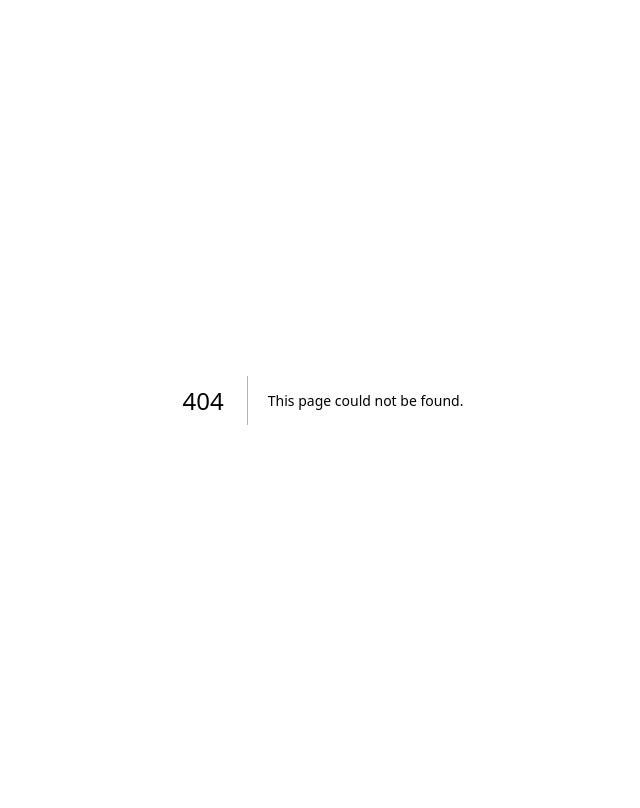
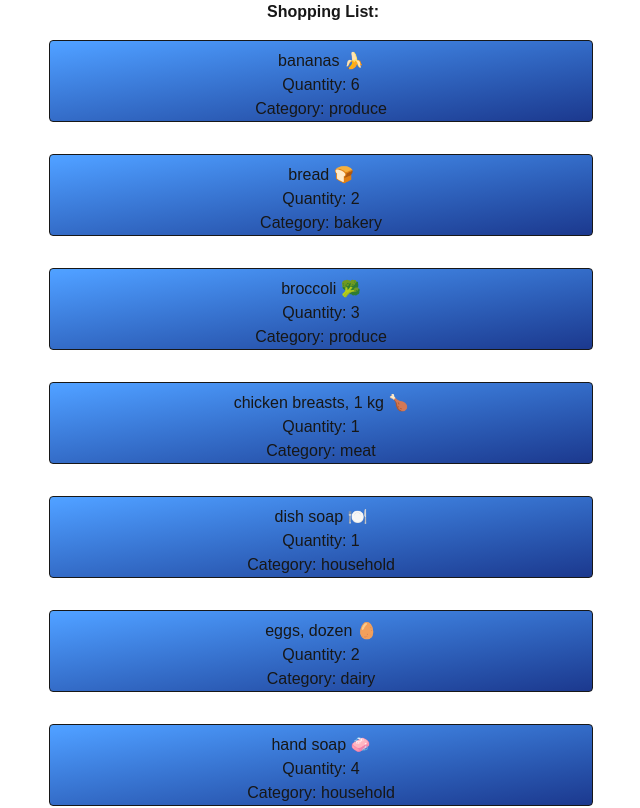
Before and after one commit to Spencermull/cprg306-assignments, a Next.js app: page /week-8 in a window 1280 px wide. Before the commit this address had no page. Shown: the top 808 px of the page, without its empty margins (317-957 px from the left). Built offline with nearby package versions, Linux system fonts and the light colour scheme.

Commit message:
partial assignment implementation

```diff
--- /dev/null
+++ b/app/week-8/item-list.js
@@ -0,0 +1,33 @@
+"use client";
+
+import Item from "./item";
+import { useState } from "react";
+
+
+export default function ItemList({ items }) {
+  const [sortBy, setSortBy] = useState("name");
+
+  const sortingItems = [...items].sort((a, b) => {
+    if (sortBy === "name") {
+      return (a.name > b.name) - (a.name < b.name);
+    } else if (sortBy === "category") {
+      return (a.category > b.category) - (a.category < b.category);
+    }
+    return 0;
+  });
+
+  return (
+    <main className = "mr-1">
+      {sortingItems.map((item) => (
+        <Item key={item.id || item.name} {...item} />
+      ))}
+      Select: Sort type
+      <button type="button" onClick={() => setSortBy("name")} className="px-4 py-2 mr-1 bg-blue-500 text-white rounded hover:bg-blue-600">
+        name
+      </button>
+      <button type="button" onClick={() => setSortBy("category")} className="px-4 py-2 bg-blue-500 text-white rounded hover:bg-blue-600">
+        category
+      </button>
+    </main>
+  );
+}
--- /dev/null
+++ b/app/week-8/item.js
@@ -0,0 +1,16 @@
+
+
+
+export default function Item({ name, quantity, category }) {
+  return (
+    <main className="p-4 max-w-xl mx-auto">
+      <ul>
+        <li className = "border pt-2 rounded font-medium bg-gradient-to-br from-blue-400 to-blue-900">
+          <h3>{name}</h3>
+          <p> Quantity: {quantity}</p>
+          <p> Category: {category}</p>
+        </li>
+      </ul>
+    </main>
+  );
+}
--- /dev/null
+++ b/app/week-8/items.json
@@ -0,0 +1,74 @@
+[
+  {
+    "id": "1h2GJKH12gkHG31h1H",
+    "name": "milk, 4 L 🥛",
+    "quantity": 1,
+    "category": "dairy"
+  },
+  {
+    "id": "2KJH3k2j3H1k2J3K1H",
+    "name": "bread 🍞",
+    "quantity": 2,
+    "category": "bakery"
+  },
+  {
+    "id": "3h2KJH3k2j3H1k2J3",
+    "name": "eggs, dozen 🥚",
+    "quantity": 2,
+    "category": "dairy"
+  },
+  {
+    "id": "4k2J3K1H2GJKH12gk",
+    "name": "bananas 🍌",
+    "quantity": 6,
+    "category": "produce"
+  },
+  {
+    "id": "5H1h1H2KJH3k2j3H",
+    "name": "broccoli 🥦",
+    "quantity": 3,
+    "category": "produce"
+  },
+  {
+    "id": "6H1k2J3K1H2GJKH1",
+    "name": "chicken breasts, 1 kg 🍗",
+    "quantity": 1,
+    "category": "meat"
+  },
+  {
+    "id": "7gkHG31h1H2KJH3k",
+    "name": "pasta sauce 🍝",
+    "quantity": 3,
+    "category": "canned goods"
+  },
+  {
+    "id": "8j3H1k2J3K1H2GJK",
+    "name": "spaghetti, 454 g 🍝",
+    "quantity": 2,
+    "category": "dry goods"
+  },
+  {
+    "id": "9H12gkHG31h1H2KJ",
+    "name": "toilet paper, 12 pack 🧻",
+    "quantity": 1,
+    "category": "household"
+  },
+  {
+    "id": "10H3k2j3H1k2J3K1",
+    "name": "paper towels, 6 pack",
+    "quantity": 1,
+    "category": "household"
+  },
+  {
+    "id": "11k2J3K1H2GJKH12",
+    "name": "dish soap 🍽️",
+    "quantity": 1,
+    "category": "household"
+  },
+  {
+    "id": "12GJKH12gkHG31h1",
+    "name": "hand soap 🧼",
+    "quantity": 4,
+    "category": "household"
+  }
+]
--- /dev/null
+++ b/app/week-8/meal-ideas.js
@@ -0,0 +1,50 @@
+"use client"
+import { useState, useEffect } from "react"
+
+
+
+
+export default function MealIdeas({ingredient}){
+
+    const [meals,setMeals] = useState([]);
+
+    useEffect(() => {
+        if([ingredient]){
+            loadMealIdeas();
+        }
+    });
+    function loadMealIdeas(){
+        fetchMealIdeas(ingredient);
+    }
+
+    return(
+        <div>
+            <h1>
+                meals
+            </h1>
+            <ul>
+
+            {meals.map((meal) => (
+              <li>
+                <meal key = {meal.idMeal}/>
+                <meal key = {meal.strMeal}/>
+                <meal key = {meal.strMealThumb}/>
+              </li>
+            ))}
+
+            </ul>
+        </div>
+    );
+}
+
+    async function fetchMealIdeas(ingredient){
+    try{
+
+        const response = await fetch(`https://www.themealdb.com/api/json/v1/1/filter.php?i=${ingredient}`);
+        const data = await response.json();
+        return data.meals || [];
+
+    }catch(error){
+        console.error("Error:" , error);
+    }
+}
--- /dev/null
+++ b/app/week-8/new-item.js
@@ -0,0 +1,87 @@
+"use client";
+import { useState } from "react";
+
+
+export default function NewItem({onAddItem}) {
+  const [quantity, setQuantity] = useState(1);
+  const [name, setName] = useState("");
+  const [category, setCategory] = useState("produce");
+
+
+  function Increment() {
+    if (quantity < 20) {
+      setQuantity(quantity + 1);
+    }
+  }
+  function Decrement() {
+    if (quantity > 1) {
+      setQuantity(quantity - 1);
+    }
+  }
+
+  const handleSubmit = (event) => {
+    event.preventDefault();
+    const item = { name, quantity, category, id: Math.random().toString(36).substring(1,10)};
+    console.log("Created item: ", item);
+    onAddItem(item);
+    setName("");
+    setCategory("produce");
+  };
+
+  return (
+    <section className="flex flex-col items-center justify-center min-h-screen">
+      <h1 className="mb-4 text-xl">Current Quantity: {quantity}</h1>
+      <div className="flex gap-4 bg-gradient-to-br from-sky-400 to-blue-700 p-4 rounded">
+        <form onSubmit={handleSubmit}>
+          <input
+            type="text"
+            name="name"
+            value={name}
+            onChange={(event) => setName(event.target.value)}
+            placeholder="Item Name"
+            className="px-2 py-1 rounded"
+          />
+
+          <select
+            name="category"
+            value={category}
+            onChange={(event) => setCategory(event.target.value)}
+            className="px-2 py-1 rounded ml-2 text-black"
+          >
+            <option value="produce">Produce</option>
+            <option value="meat">Meat</option>
+            <option value="frozen foods">Frozen Foods</option>
+            <option value="canned goods">Canned Goods</option>
+            <option value="dry goods">Dry Goods</option>
+            <option value="beverages">Beverages</option>
+            <option value="snacks">Snacks</option>
+            <option value="household">Household</option>
+            <option value="other">Other</option>
+          </select>
+
+          <button
+            type="submit"
+            className="px-4 py-2 bg-blue-500 text-white rounded hover:bg-green-600 ml-2"
+          >
+            Submit
+          </button>
+        </form>
+        <button
+          type="button"
+          onClick={Increment}
+          className="px-4 py-2 bg-blue-500 text-white rounded hover:bg-blue-600"
+        >
+          Add
+        </button>
+        <button
+          type="button"
+          onClick={Decrement}
+          className="px-4 py-2 bg-blue-500 text-white rounded hover:bg-blue-600"
+        >
+          Remove
+        </button>
+        <h2>Range is from 1-20</h2>
+      </div>
+    </section>
+  );
+}
--- /dev/null
+++ b/app/week-8/page.js
@@ -0,0 +1,19 @@
+"use client";
+import NewItem from "./new-item";
+import ItemList from "./item-list";
+import itemsData from "./items.json";
+import { useState } from "react";
+
+export default function Page() {
+  const [items, setItems] = useState(itemsData);
+  function handleAddItem(newItem) {
+  setItems([newItem, ...items]);
+}
+  return (
+    <main className="text-center">
+      <h1 className="font-bold">Shopping List:</h1>
+      <ItemList items={items} />
+      <NewItem onAddItem={handleAddItem} />
+    </main>
+  );
+}
```
